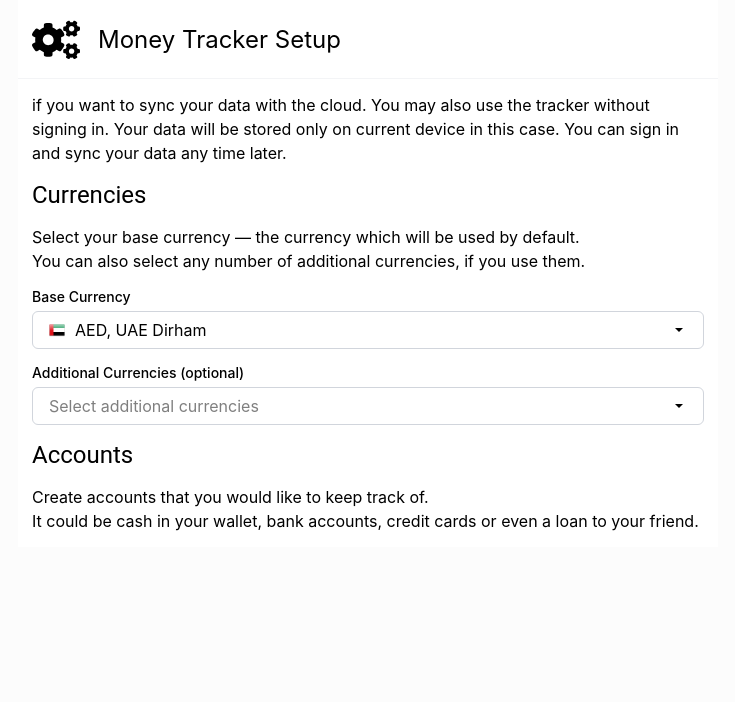
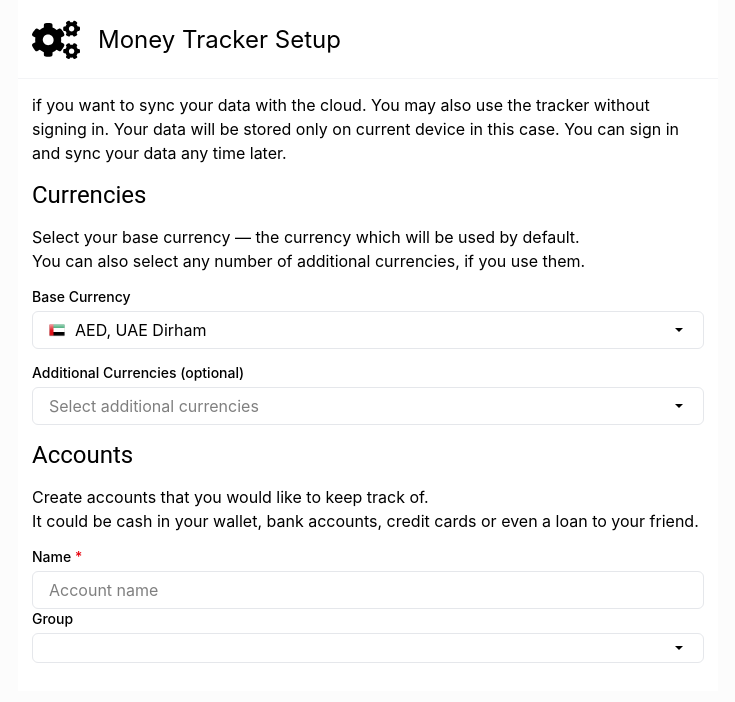
Before and after one commit to Imoyemi-1/moneytracker-app, a React (Vite) app: page / in a window 1280 px wide. Shown: the top 702 px of the page, without its empty margins (272-1007 px from the left). Built offline with nearby package versions, Linux system fonts and the light colour scheme.

Commit message:
Feat: add accounts section and fix dropdown toggle bug

```diff
--- a/src/components/Dropdown.jsx
+++ b/src/components/Dropdown.jsx
@@ -7,7 +7,7 @@ const Dropdown = ({ isOpen, dropDownList, id }) => {
   const currenciesList = dropDownList.map((currency) => (
     <li
       onMouseDown={(e) => {
-        e.preventDefault();
+        e.stopPropagation();
         handleSelected(id, currency.code);
         setOpenId(null);
         setQuery('');
--- a/src/components/Field.jsx
+++ b/src/components/Field.jsx
@@ -11,6 +11,7 @@ const Field = ({
   id,
   setBaseInputEmpty,
   dropDownList,
+  isInput,
 }) => {
   const { openId, setOpenId, setQuery, query } = useDropdown();
 
@@ -20,29 +21,39 @@ const Field = ({
   // for search in input field
   const filtered = dropDownList.filter(
     (currency) =>
-      currency.code.toLowerCase().includes(query.toLowerCase()) ||
-      currency.name.toLowerCase().includes(query.toLowerCase())
+      currency.code?.toLowerCase().includes(query.toLowerCase()) ||
+      currency.name?.toLowerCase().includes(query.toLowerCase())
   );
 
   // focus on the input when state change
 
   useEffect(() => {
-    if (isOpen) inputRef.current?.focus();
-    else {
-      inputRef.current?.blur();
+    const handleClickOutside = () => {
+      setOpenId(null);
+      setQuery('');
+    };
+
+    if (!isInput) return;
+
+    if (isOpen && inputRef.current) {
+      setTimeout(() => inputRef.current?.focus(), 0);
+    } else {
       inputRef.current.value = '';
       setBaseInputEmpty(true);
     }
+
+    document.addEventListener('mousedown', handleClickOutside);
+
+    return () => {
+      document.removeEventListener('mousedown', handleClickOutside);
+    };
   }, [isOpen]);
 
   // handle toggle for which field is click
 
-  const onToggle = (e) => {
-    e.preventDefault();
+  const onToggle = () => {
     const nextOpen = !isOpen;
     setOpenId(nextOpen ? id : null);
-    if (nextOpen) inputRef.current.focus();
-    else inputRef.current.blur();
   };
 
   //   handle base selection when typed in input
@@ -61,18 +72,25 @@ const Field = ({
     <div className='mb-3.5 flex flex-col'>
       <label className='font-medium mb-1 text-sm '>{label}</label>
 
-      <div className='relative'>
+      <div
+        onMouseDown={(e) => {
+          e.stopPropagation();
+          setOpenId(id);
+        }}
+        className='relative'
+      >
         <div
           className={clsx(
             'flex  rounded-md  pl-4 py-1.5',
             isOpen &&
               'border border-b-0 border-blue-200 rounded-bl-none rounded-br-none',
-            !isOpen && 'border border-gray-300'
+            !isOpen && 'border border-gray-200'
           )}
         >
           <div className='flex w-full flex-wrap gap-x-3 gap-y-2 m-auto'>
             <>{selection}</>
 
+            {isInput && (
               <input
                 ref={inputRef}
                 className='w-full  flex-1 outline-0'
@@ -81,19 +99,18 @@ const Field = ({
                   handleBaseSelection(id);
                   setQuery(e.target.value.trim());
                 }}
-              onFocus={() => setOpenId(id)}
-              onBlur={() => {
-                setOpenId(null);
-                setQuery('');
-              }}
                 placeholder={placeholder}
               />
+            )}
           </div>
 
           <button
-            onPointerDown={onToggle}
+            onMouseDown={(e) => {
+              e.stopPropagation();
+              onToggle();
+            }}
             type='button'
-            className='px-4 cursor-pointer'
+            className='dropDownBtn px-4 cursor-pointer'
           >
             <IoMdArrowDropdown />
           </button>
--- /dev/null
+++ b/src/setupPage/AccountForm.jsx
@@ -0,0 +1,30 @@
+import Field from '../components/Field';
+
+const groupList = ['Cash', 'Bank Account', 'Deposit', 'Credit', 'Asset'];
+
+const AccountForm = () => {
+  return (
+    <form>
+      <div className='flex flex-col '>
+        <label className='font-medium mb-1 text-sm ' htmlFor='accountName'>
+          Name <span className='text-red-600 '>*</span>
+        </label>
+        <input
+          className='border border-gray-200 outline-0 rounded-md pl-4 py-1.5'
+          type='text'
+          id='accountName'
+          placeholder='Account name'
+        />
+      </div>
+      <Field
+        id='groupField'
+        isInput={false}
+        dropDownList={groupList}
+        label='Group'
+        selection={<div></div>}
+      />
+    </form>
+  );
+};
+
+export default AccountForm;
--- a/src/setupPage/CurrenciesForm.jsx
+++ b/src/setupPage/CurrenciesForm.jsx
@@ -26,8 +26,8 @@ const CurrenciesForm = () => {
       className='flex items-center gap-x-2 text-sm whitespace-normal align-top py-0.5 px-2.5 bg-gray-100 shadow hover:bg-gray-200 transition-colors duration-300 rounded-[2px] cursor-pointer'
       key={cur.code}
       onMouseDown={(e) => {
+        e.stopPropagation();
         const removeBtn = e.target.closest('.removeBtn');
-        e.preventDefault();
         removeBtn ? removeAdditionalCur(cur.code) : null;
       }}
     >
@@ -41,6 +41,7 @@ const CurrenciesForm = () => {
       <div>
         <Field
           id='baseField'
+          isInput={true}
           setBaseInputEmpty={setBaseInputEmpty}
           dropDownList={currenciesData}
           label='Base Currency'
@@ -64,8 +65,10 @@ const CurrenciesForm = () => {
           }
           placeholder=''
         />
+
         <Field
           id='additionalField'
+          isInput={true}
           setBaseInputEmpty={setBaseInputEmpty}
           dropDownList={filteredForSearch}
           label='Additional Currencies (optional)'
--- a/src/setupPage/MainPage.jsx
+++ b/src/setupPage/MainPage.jsx
@@ -1,4 +1,5 @@
 import CurrenciesForm from './CurrenciesForm';
+import AccountForm from './AccountForm';
 
 const MainPage = () => {
   return (
@@ -8,21 +9,27 @@ const MainPage = () => {
         tracker without signing in. Your data will be stored only on current
         device in this case. You can sign in and sync your data any time later.
       </p>
+
       <h2 className='font-roboto text-2xl '>Currencies</h2>
+
       <p>
         Select your base currency — the currency which will be used by default.
         <br />
         You can also select any number of additional currencies, if you use
         them.
       </p>
+
       <CurrenciesForm />
       <h2 className='font-roboto text-2xl '>Accounts</h2>
+
       <p>
         Create accounts that you would like to keep track of.
         <br />
         It could be cash in your wallet, bank accounts, credit cards or even a
         loan to your friend.
       </p>
+
+      <AccountForm />
     </main>
   );
 };
```
Lines whose indentation alone changed are shown as unchanged.
